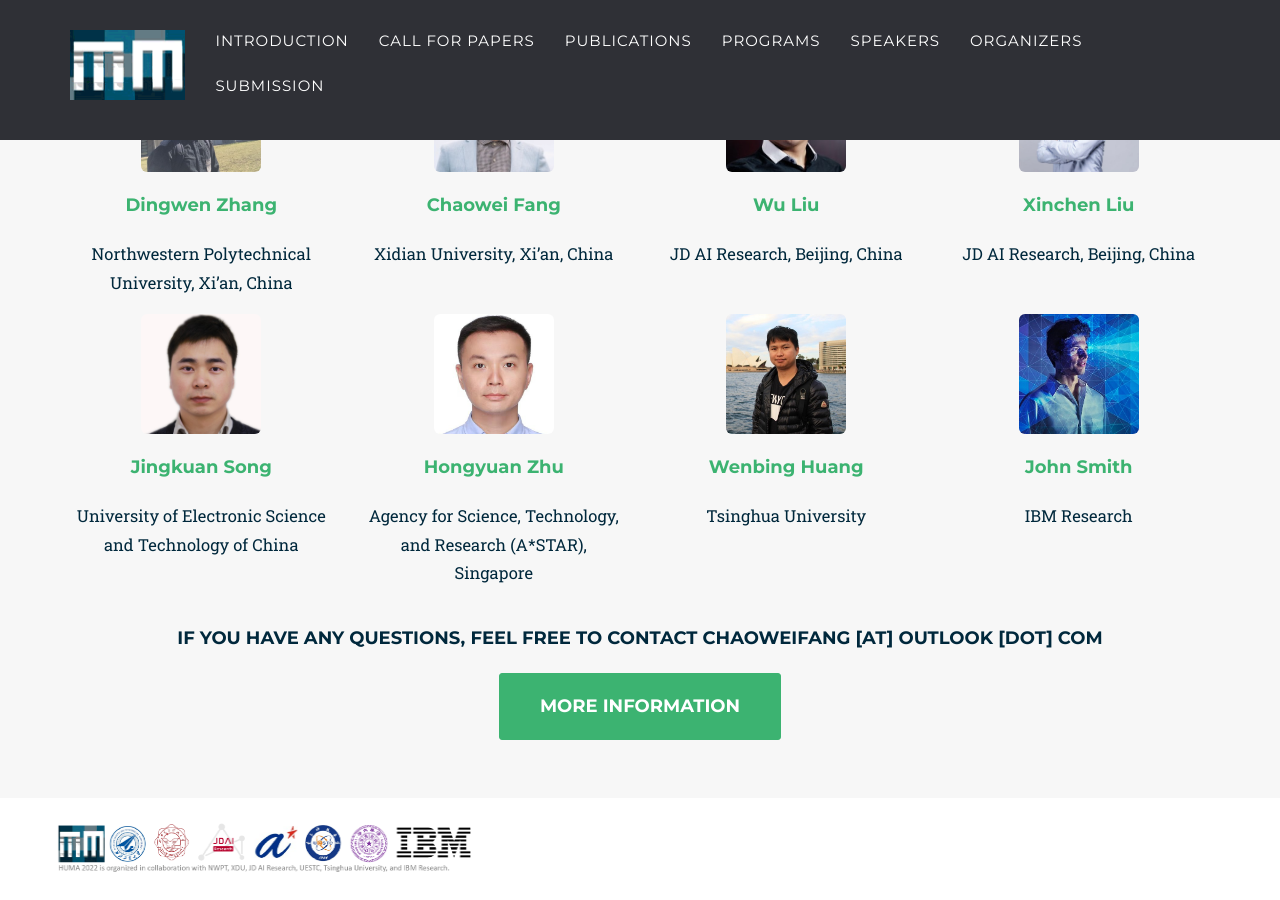
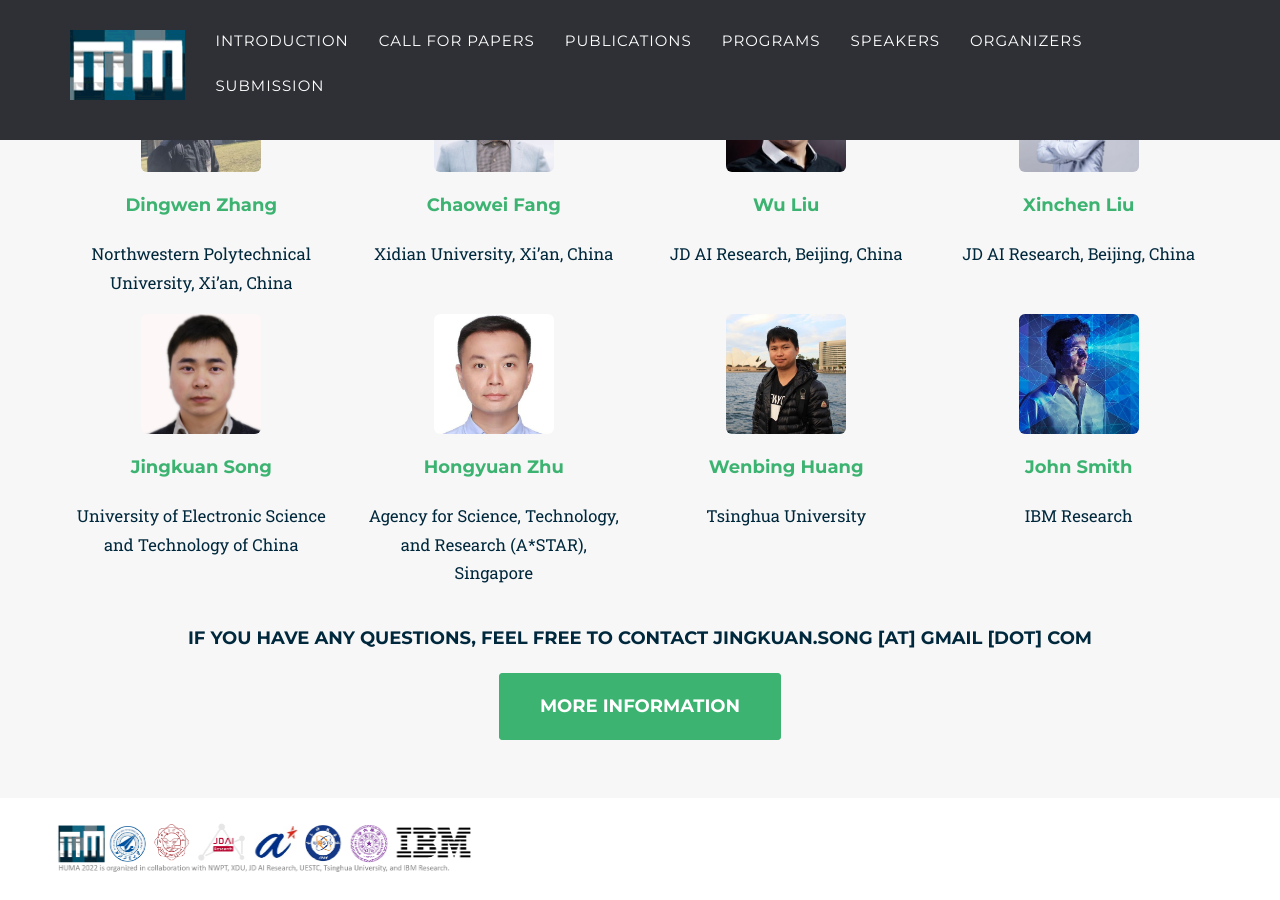
Before and after one commit to hcma2024/hcma2024.github.io, a Jekyll site: the page built from index.html, in a window 1280 px wide and 900 px high, scrolled down 2341 px. Built offline with Jekyll 4.4.1, drawn with Linux system fonts in a browser that asks for light colours; some web fonts are replaced.

Commit message:
Update organizers.html

```diff
--- a/_includes/2022_data/organizers.html
+++ b/_includes/2022_data/organizers.html
@@ -21,7 +21,7 @@
             {% endfor %}
             </div>
             <!-- <p>Visit 2016's page.</p> -->
-            <p><center><h4>If you have any questions, feel free to contact chaoweifang [at] outlook [dot] com </h4></center></p>
+            <p><center><h4>If you have any questions, feel free to contact jingkuan.song [at] gmail [dot] com </h4></center></p>
             <center><a href="/organizers_info" class="page-scroll btn btn-xl">More information</a></center>
         </div>
     </section>
```
